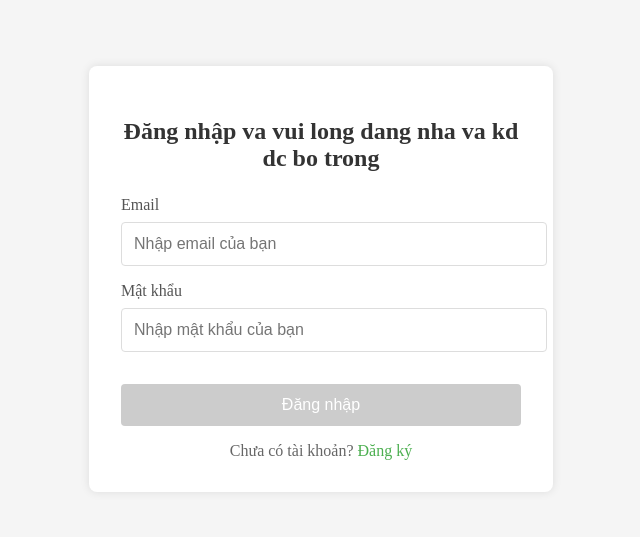
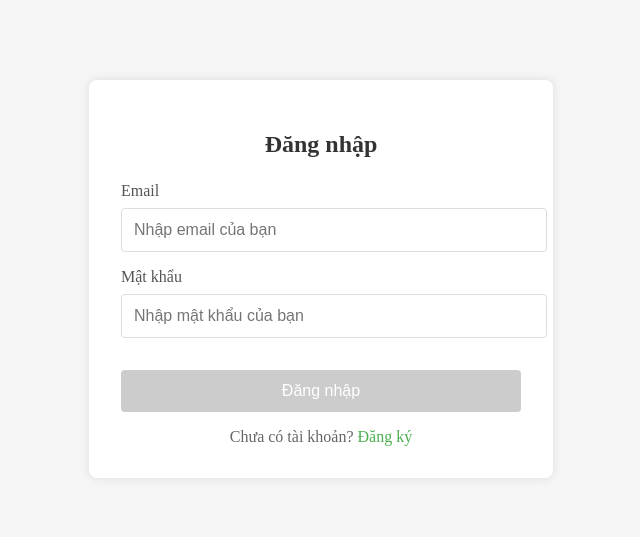
Before and after one commit to Bommer69/Bommer69, an Angular app: page /login in a window 1280 px wide. Shown: the part 129-666 px from the top of the page, without its empty margins (319-959 px from the left). Built offline with nearby package versions, Linux system fonts and the light colour scheme; a small style sheet from the web is missing.

Commit message:
change new

```diff
--- a/src/app/components/login/login.component.html
+++ b/src/app/components/login/login.component.html
@@ -1,6 +1,6 @@
 <div class="login-container">
   <form [formGroup]="loginForm" (ngSubmit)="onSubmit()" class="login-form">
-    <h2>Đăng nhập va vui long dang nha va kd dc bo trong</h2>
+    <h2>Đăng nhập </h2>
     <div class="form-group">
       <label for="email">Email</label>
       <input
```
